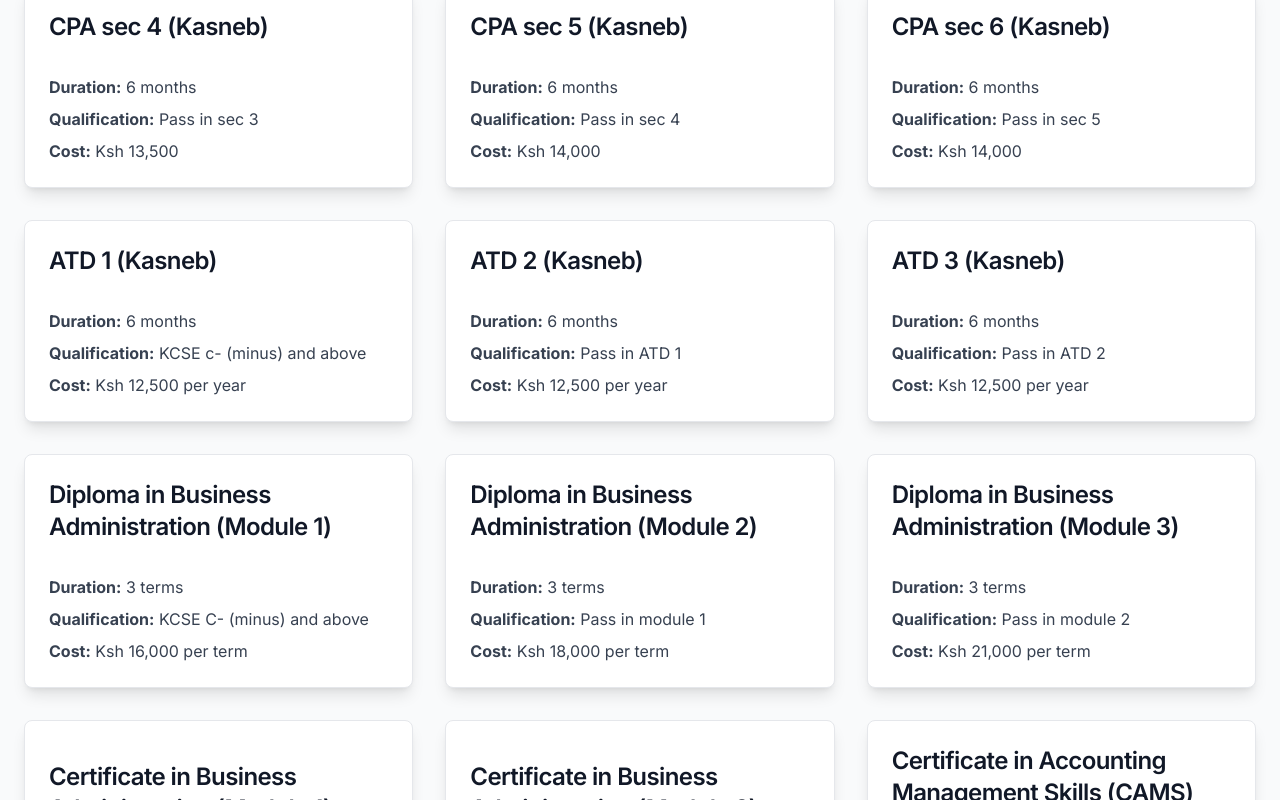
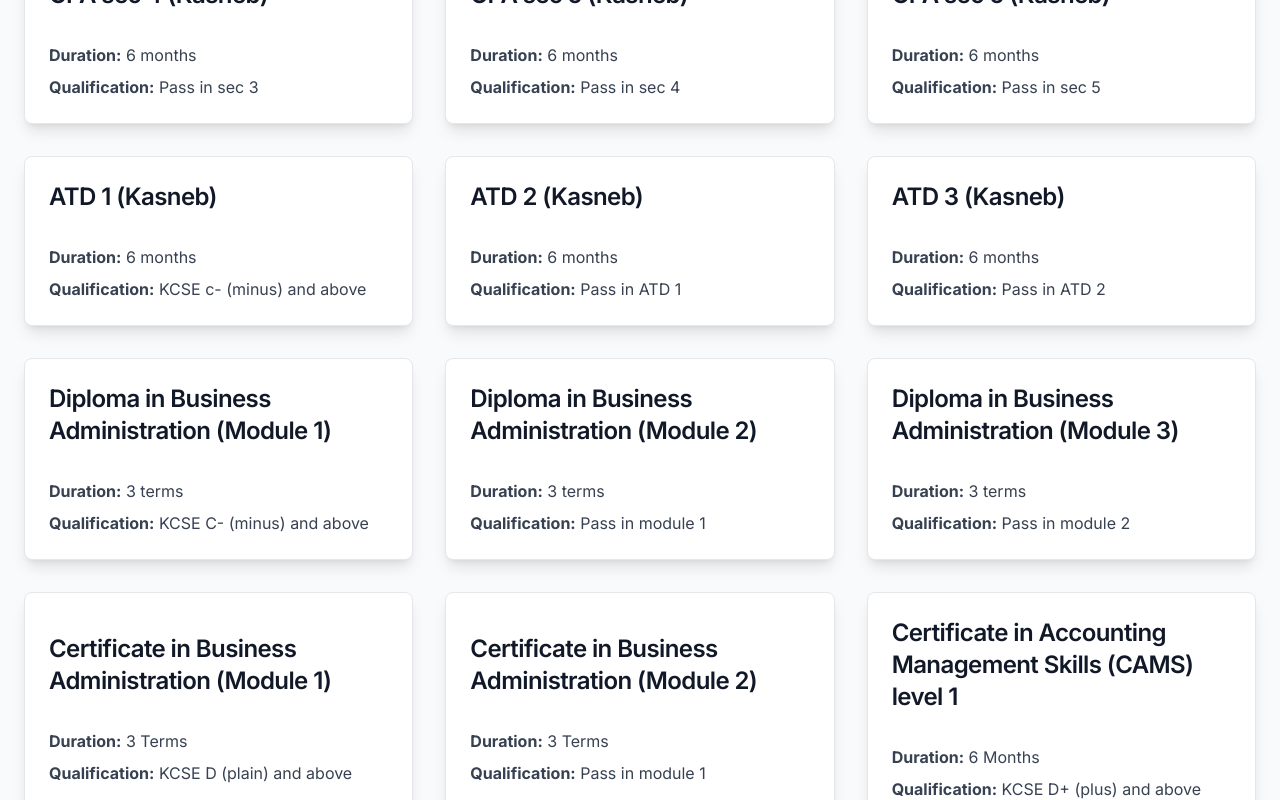
Before and after one commit to kimothoAlex/OCOLLEGE, a Next.js app: page /business in a window 1280 px wide. Shown: the part 1060-1860 px from the top of the page. Built offline with nearby package versions, Linux system fonts and the light colour scheme.

Commit message:
Cost Rmv

```diff
--- a/components/business.tsx
+++ b/components/business.tsx
@@ -9,97 +9,81 @@
       title: "CPA sec 1 (Kasneb)",
       duration: "6 months",
       qualification: "KCSE C+ (plus) and above",
-      cost: "Ksh 12,500",
     },
     {
       title: "CPA sec 2 (Kasneb)",
       duration: "6 months",
       qualification: "Pass in sec 1",
-      cost: "Ksh 12,500",
     },
     {
       title: "CPA sec 3 (Kasneb)",
       duration: "6 months",
       qualification: "Pass in sec 2",
-      cost: "Ksh 13,500",
     },
     {
       title: "CPA sec 4 (Kasneb)",
       duration: "6 months",
       qualification: "Pass in sec 3",
-      cost: "Ksh 13,500 ",
     },
     {
       title: "CPA sec 5 (Kasneb)",
       duration: "6 months",
       qualification: "Pass in sec 4",
-      cost: "Ksh 14,000 ",
     },
     {
       title: "CPA sec 6 (Kasneb)",
       duration: "6 months",
       qualification: "Pass in sec 5",
-      cost: "Ksh 14,000",
     },
     {
       title: "ATD 1 (Kasneb)",
       duration: "6 months",
       qualification: "KCSE c- (minus) and above",
-      cost: "Ksh 12,500 per year",
     },
     {
       title: "ATD 2 (Kasneb)",
       duration: "6 months",
       qualification: "Pass in ATD 1",
-      cost: "Ksh 12,500 per year",
     },
     {
       title: "ATD 3 (Kasneb)",
       duration: "6 months",
       qualification: "Pass in ATD 2",
-      cost: "Ksh 12,500 per year",
     },
     {
       title: "Diploma in Business Administration (Module 1)",
       duration: "3 terms",
       qualification: "KCSE C- (minus) and above",
-      cost: "Ksh 16,000 per term",
     },
     {
       title: "Diploma in Business Administration (Module 2)",
       duration: "3 terms",
       qualification: "Pass in module 1",
-      cost: "Ksh 18,000 per term",
     },
     {
       title: "Diploma in Business Administration (Module 3)",
       duration: "3 terms",
       qualification: "Pass in module 2",
-      cost: "Ksh 21,000 per term",
     },
     {
       title: "Certificate in Business Administration (Module 1)",
       duration: "3 Terms",
       qualification: "KCSE D (plain) and above",
-      cost: "Ksh 16,500",
     },
     {
       title: "Certificate in Business Administration (Module 2)",
       duration: "3 Terms",
       qualification: "Pass in module 1",
-      cost: "Ksh 15,000",
     },
     {
       title: "Certificate in Accounting Management Skills (CAMS) level 1",
       duration: "6 Months",
       qualification: "KCSE D+ (plus) and above",
-      cost: "Ksh 12,500",
     },
     {
       title: "Certificate in Accounting Management Skills (CAMS) level 2",
       duration: "6 Months",
       qualification: "Pass in level 1",
-      cost: "Ksh 12,500",
     },
   ];
 
@@ -121,7 +105,6 @@
               <ul className="mt-4 space-y-2 text-gray-700 dark:text-gray-300">
                 <li><strong>Duration:</strong> {course.duration}</li>
                 <li><strong>Qualification:</strong> {course.qualification}</li>
-                <li><strong>Cost:</strong> {course.cost}</li>
               </ul>
             </Card>
           ))}
--- a/components/edcourses.tsx
+++ b/components/edcourses.tsx
@@ -9,19 +9,16 @@
       title: "Diploma in DTE First Year",
       duration: "3 terms (3 months each)",
       qualification: "KCSE C (plain) and above",
-      cost: "Ksh 21,500 per Term",
     },
     {
       title: "Diploma in DTE Second Year",
       duration: "3 terms (3 months each)",
       qualification: "Completed First Year",
-      cost: "Ksh 19,500 per Term",
     },
     {
       title: "Diploma in DTE Third Year",
       duration: "3 terms (3 months each)",
       qualification: "Completed Second Year",
-      cost: "Ksh 18,500 per Term",
     },
 
   ];
@@ -44,7 +41,7 @@
               <ul className="mt-4 space-y-2 text-gray-700 dark:text-gray-300">
                 <li><strong>Duration:</strong> {course.duration}</li>
                 <li><strong>Qualification:</strong> {course.qualification}</li>
-                <li><strong>Cost:</strong> {course.cost}</li>
+
               </ul>
             </Card>
           ))}
--- a/components/fashion.tsx
+++ b/components/fashion.tsx
@@ -9,19 +9,16 @@
       title: "Garment Making",
       duration: "1 Year of 3 terms",
       qualification: "Open to all",
-      cost: "Ksh 10,000 per Term",
     },
     {
       title: "Bead Work",
       duration: "3 months",
       qualification: "Open to all",
-      cost: "10,000",
     },
     {
       title: "Interior Decoration",
       duration: "3 Months",
       qualification: "Open to All",
-      cost: "Ksh 10,000",
     },
   ];
 
@@ -43,7 +40,6 @@
               <ul className="mt-4 space-y-2 text-gray-700 dark:text-gray-300">
                 <li><strong>Duration:</strong> {course.duration}</li>
                 <li><strong>Qualification:</strong> {course.qualification}</li>
-                <li><strong>Cost:</strong> {course.cost}</li>
               </ul>
             </Card>
           ))}
--- a/components/ict.tsx
+++ b/components/ict.tsx
@@ -9,31 +9,26 @@
       title: "Diploma in IT",
       duration: "3 Years, 3 Modules of 3 terms each",
       qualification: "KCSE C- (minus) and above",
-      cost: "Ksh 13,500 per Term",
     },
     {
       title: "Certificate in IT",
       duration: "1 Year 3 Modules of 3 terms each",
       qualification: "KCSE D (plain) and above",
-      cost: "Ksh 12,500 per term",
     },
     {
       title: "Computer Packages",
       duration: "3 Months",
       qualification: "Open to All",
-      cost: "Ksh 4,500",
     },
     {
       title: "Web Design & Development",
       duration: "6 Months",
       qualification: "Basic Computer Skills",
-      cost: "Ksh 10,000",
     },
     {
       title: "Graphics Design",
       duration: "6 Months",
       qualification: "Basic Computer Skills",
-      cost: "Ksh 15,000",
     },
   ];
 
@@ -55,7 +50,6 @@
               <ul className="mt-4 space-y-2 text-gray-700 dark:text-gray-300">
                 <li><strong>Duration:</strong> {course.duration}</li>
                 <li><strong>Qualification:</strong> {course.qualification}</li>
-                <li><strong>Cost:</strong> {course.cost}</li>
               </ul>
             </Card>
           ))}
--- a/components/social.tsx
+++ b/components/social.tsx
@@ -9,13 +9,11 @@
       title: "Diploma in Social Work",
       duration: " 3 Modules of 3 terms each",
       qualification: "KCSE C- (minus) and above",
-      cost: "Ksh 14,750 per Term",
     },
     {
       title: "Certificate in Social Work",
       duration: "2 Modules of 3 terms each",
       qualification: "KCSE D (plain) and above",
-      cost: "Ksh 12,500 per term",
     },
   ];
 
@@ -37,7 +35,6 @@
               <ul className="mt-4 space-y-2 text-gray-700 dark:text-gray-300">
                 <li><strong>Duration:</strong> {course.duration}</li>
                 <li><strong>Qualification:</strong> {course.qualification}</li>
-                <li><strong>Cost:</strong> {course.cost}</li>
               </ul>
             </Card>
           ))}
```
